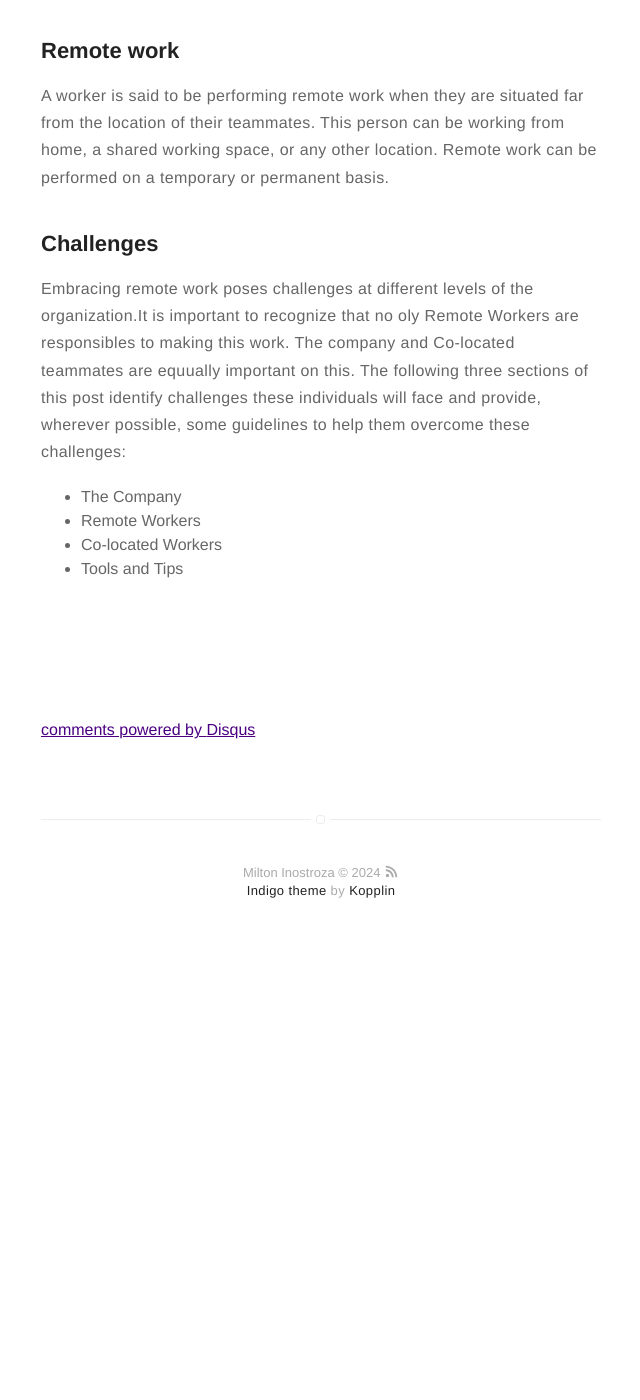
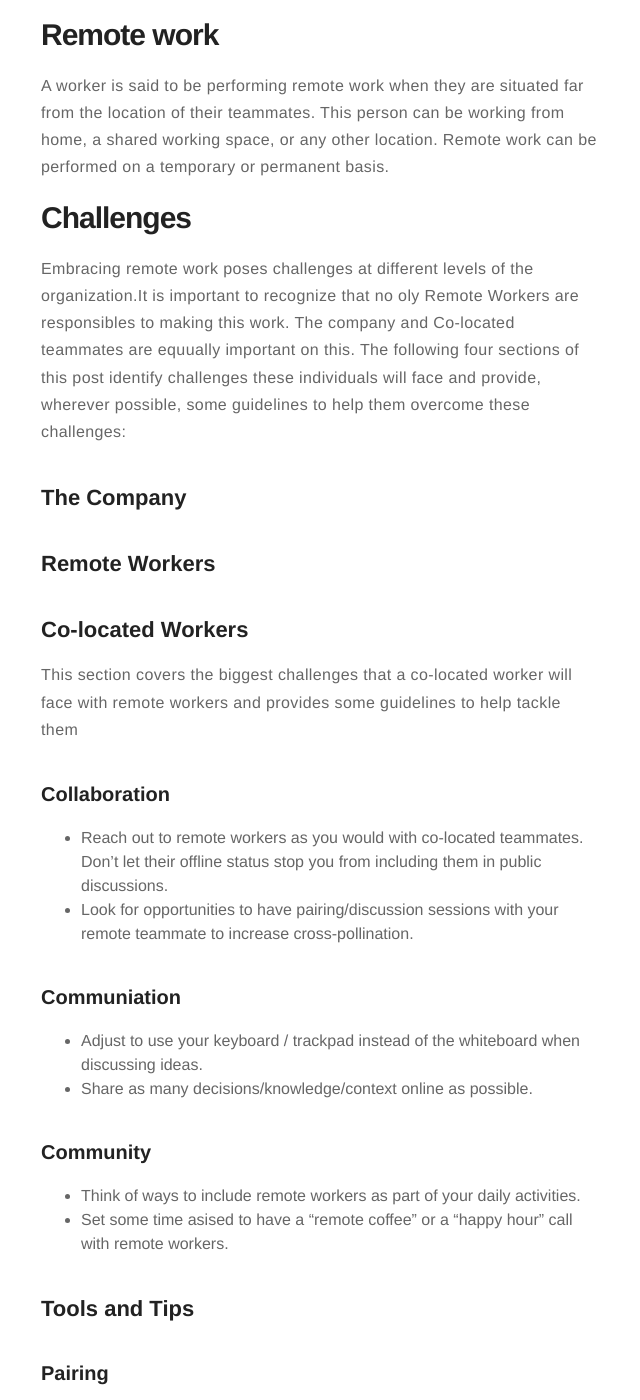
Before and after one commit to minostro/minostro.github.io, a Jekyll site: the page built from _posts/2020-01-04-remote-work.markdown, in a window 1280 px wide and 1400 px high, scrolled down 554 px. Shown: the whole window, without its empty margins (319-959 px from the left). Built offline with Jekyll 4.4.1, drawn with Linux system fonts in a browser that asks for light colours; comment, search, counter and statistics services are not loaded; before the commit the page ends 1516 px from its top, so only the background shows below that; some of the changed text lies outside the part shown.

Commit message:
Add Co-located teammates section

```diff
--- a/_posts/2020-01-04-remote-work.markdown
+++ b/_posts/2020-01-04-remote-work.markdown
@@ -1,19 +1,39 @@
 ---
 layout: post
-title: "Remote Work"
+title: "On Remote Work"
 date: 2020-01-04 10:44:00
 tag: remote-work
 blog: true
 ---
 Organizations want to embrace remote work because they see the value of having talented people living where they feel more comfortable, creative and productive. There is an acknowledgment that remote work is challenging for both the individual and the organization as a whole. Because of that, this document provides a definition of remote work, identifies some of the biggest challenges associated with it and provides some guidelines to help tackle them whenver possible. This is a live post that is bound to eveolve over time by using the learnings I have as companies / organizations continues embracing remote work.
 
-## Remote work
+# Remote work
 A worker is said to be performing remote work when they are situated far from the location of their teammates. This person can be working from home, a shared working space, or any other location. Remote work can be performed on a temporary or permanent basis.
 
-## Challenges
-Embracing remote work poses challenges at different levels of the organization.It is important to recognize that no oly Remote Workers are responsibles to making this work. The company and Co-located teammates are equually important on this. The following three sections of this post identify challenges these individuals will face and provide, wherever possible, some guidelines to help them overcome these challenges:
+# Challenges
+Embracing remote work poses challenges at different levels of the organization.It is important to recognize that no oly Remote Workers are responsibles to making this work. The company and Co-located teammates are equually important on this. The following four sections of this post identify challenges these individuals will face and provide, wherever possible, some guidelines to help them overcome these challenges:
 
-* The Company
-* Remote Workers
-* Co-located Workers
-* Tools and Tips
+## The Company
+## Remote Workers
+## Co-located Workers
+This section covers the biggest challenges that a co-located worker will face with remote workers and provides some guidelines to help tackle them
+
+### Collaboration
+* Reach out to remote workers as you would with co-located teammates. Don't let their offline status stop you from including them in public discussions.
+* Look for opportunities to have pairing/discussion sessions with your remote teammate to increase cross-pollination.
+
+### Communiation
+* Adjust to use your keyboard / trackpad instead of the whiteboard when discussing ideas.
+* Share as many decisions/knowledge/context online as possible.
+
+### Community
+* Think of ways to include remote workers as part of your daily activities.
+* Set some time asised to have a "remote coffee" or a "happy hour" call with remote workers.
+
+## Tools and Tips
+### Pairing
+Tuple in an excellent remote pairing tool. It's very performant and now it supports 2+ in a session.
+
+### Sharing
+* Pastebin
+* File sharing
```
